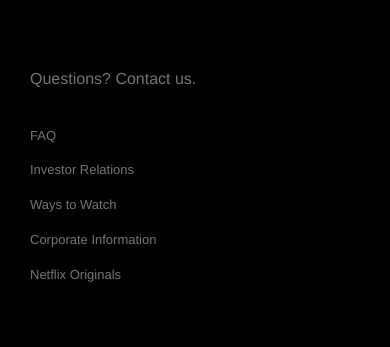
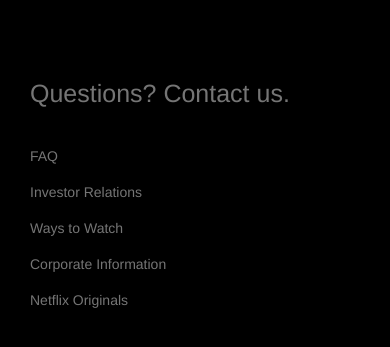
Before and after one commit to pickles135/netflix-clone, a React (Create React App) app: page / in a window 390 px wide. Shown: the part 2031-2378 px from the top of the page. Built offline with nearby package versions, Linux system fonts and the light colour scheme; the HTML template or start-up script is replaced by a standard one.

Commit message:
fixes type in minmax and adds some changes to responsiveness to grid and font-sizing

```diff
--- a/src/components/footer/styles/footer.js
+++ b/src/components/footer/styles/footer.js
@@ -21,7 +21,7 @@
 
 export const Row = styled.div`
     display: grid;
-    grid-template-columns: repeat(auto-fill, min-max(230px, 1fr));
+    grid-template-columns: repeat(auto-fill, minmax(210px, 1fr));
     grid-gap: 15px;
 
     @media (max-width) {
@@ -32,18 +32,18 @@
 export const Link = styled.a`
     color: #757575;
     margin-bottom: 20px;
-    font-size: 13px;
+    font-size: 14px;
     text-decoration: none;
 `;
 
 export const Title = styled.p`
-    font-size: 16px;
+    font-size: 25px;
     color: #757575;
     margin-bottom: 40px;
 `;
 
 export const Text = styled.p`
-    font-size: 13px;
+    font-size: 17px;
     color: #757575;
     margin-bottom: 40px
 `;
```
